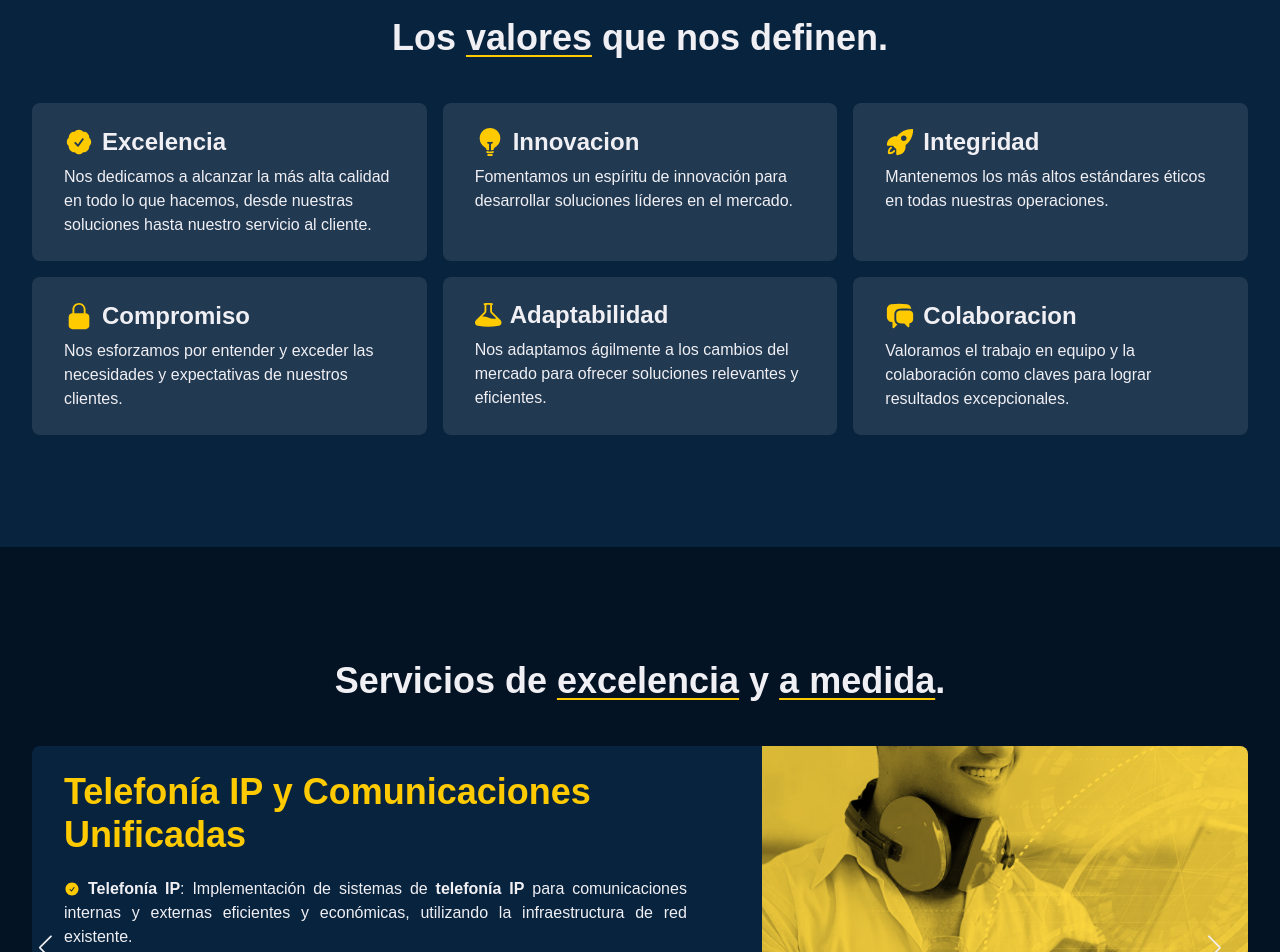
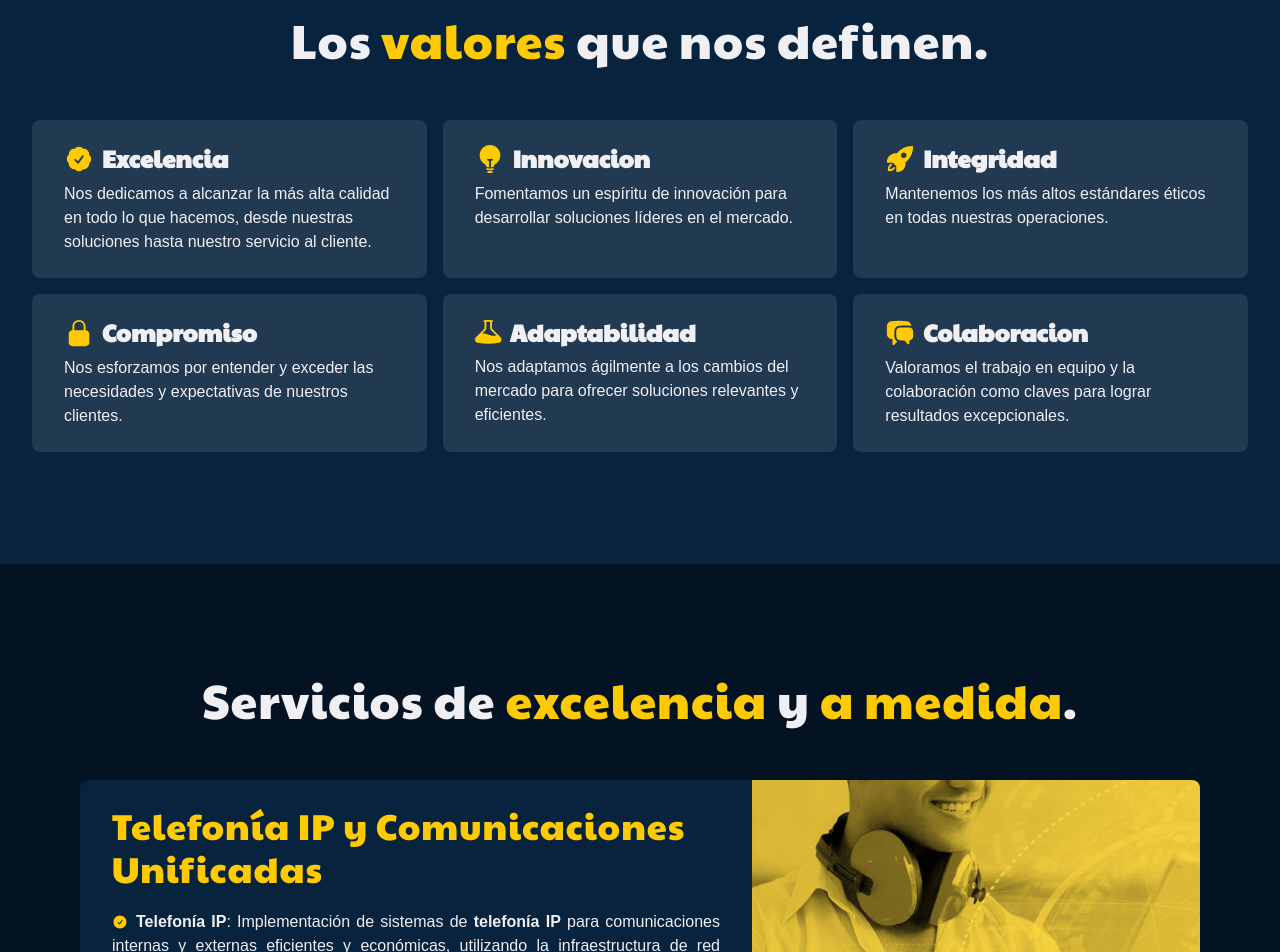
Before and after one commit to NicoPicotto/sveatech, a React (Vite) app: page / in a window 1280 px wide. Shown: the part 920-1872 px from the top of the page. Built offline with nearby package versions, Linux system fonts and the light colour scheme.

Commit message:
font change

```diff
--- a/package.json
+++ b/package.json
@@ -15,6 +15,7 @@
     "@emotion/styled": "^11.11.0",
     "@fontsource-variable/noto-sans-tc": "^5.0.4",
     "@fontsource/black-han-sans": "^5.0.17",
+    "@fontsource/paytone-one": "^5.0.18",
     "@fontsource/titan-one": "^5.0.18",
     "@heroicons/react": "^2.1.1",
     "framer-motion": "^11.0.3",
--- a/src/Components/Home/Hero/index.jsx
+++ b/src/Components/Home/Hero/index.jsx
@@ -20,7 +20,7 @@ const Hero = () => {
 				marginBlock='6em'
 			>
 				<Stack w='50%' paddingInline='3em' gap={5}>
-					<Heading maxW='20ch' as='h1' size='2xl' fontWeight="black">
+					<Heading maxW='20ch' as='h1' size='2xl' fontWeight="regular" letterSpacing={1}>
 						<Highlight
 							query={['Innovación', 'eficiencia', 'tu mano']}
 							styles={{ color: 'amarillo' }}
--- a/src/Components/Home/Servicios/index.jsx
+++ b/src/Components/Home/Servicios/index.jsx
@@ -25,15 +25,11 @@ import { ArrowRightIcon, CheckCircleIcon } from '@heroicons/react/24/solid';
 const Servicios = () => {
 	return (
 		<Section paddingBlock='7em'>
-			<Heading mb='1em' textAlign='center'>
+			<Heading mb='1em' textAlign='center' size="2xl" fontWeight="regular" letterSpacing={1}>
 				<Highlight
 					query={['excelencia', 'a medida']}
 					styles={{
-						color: 'natural',
-						textDecor: 'underline',
-						textUnderlineOffset: 5,
-						textDecorationThickness: 2,
-						textDecorationColor: 'amarillo',
+						color: 'amarillo',
 					}}
 				>
 					Servicios de excelencia y a medida.
@@ -69,7 +65,7 @@ const Servicios = () => {
 							w='60%'
 							gap={5}
 						>
-							<Heading fontSize='4xl' as='h3' color='amarillo'>
+							<Heading fontSize='4xl' as='h3' color='amarillo' fontWeight="regular" letterSpacing={1}>
 								Networking y Conectividad
 							</Heading>
 							<List spacing={5} flex={1}>
@@ -140,7 +136,7 @@ const Servicios = () => {
 							w='60%'
 							gap={5}
 						>
-							<Heading fontSize='4xl' as='h3' color='amarillo'>
+							<Heading fontSize='4xl' as='h3' color='amarillo' fontWeight="regular" letterSpacing={1}>
 								Telefonía IP y Comunicaciones Unificadas
 							</Heading>
 							<List spacing={5} flex={1}>
@@ -199,7 +195,7 @@ const Servicios = () => {
 							w='60%'
 							gap={5}
 						>
-							<Heading fontSize='4xl' as='h3' color='amarillo'>
+							<Heading fontSize='4xl' as='h3' color='amarillo' fontWeight="regular" letterSpacing={1}>
 								Soluciones de Omnicanalidad
 							</Heading>
 							<List spacing={5} flex={1}>
@@ -260,7 +256,7 @@ const Servicios = () => {
 							w='60%'
 							gap={5}
 						>
-							<Heading fontSize='4xl' as='h3' color='amarillo'>
+							<Heading fontSize='4xl' as='h3' color='amarillo' fontWeight="regular" letterSpacing={1}>
 								Cyberseguridad
 							</Heading>
 							<List spacing={5} flex={1}>
@@ -331,7 +327,7 @@ const Servicios = () => {
 							w='60%'
 							gap={5}
 						>
-							<Heading fontSize='4xl' as='h3' color='amarillo'>
+							<Heading fontSize='4xl' as='h3' color='amarillo' fontWeight="regular" letterSpacing={1}>
 								Infraestructura IT
 							</Heading>
 							<List spacing={5} flex={1}>
--- a/src/Components/Home/Servicios/swiper.css
+++ b/src/Components/Home/Servicios/swiper.css
@@ -5,6 +5,7 @@
 
 .swiper-slide {
 	height: auto !important;
+	padding-inline: 3em;
 }
 
 .swiper-button-prev {
@@ -22,5 +23,5 @@
 
 .swiper-button-next::after {
 	font-size: 25px;
-	margin-left: -20px;
+	margin-right: -20px;
 }
--- a/src/Components/Home/Valores/index.jsx
+++ b/src/Components/Home/Valores/index.jsx
@@ -14,15 +14,11 @@ import data from './data';
 const Valores = () => {
 	return (
 		<Section bgColor='azul-2' paddingBlock='7em'>
-			<Heading mb='1em' textAlign='center'>
+			<Heading mb='1em' textAlign='center' size='2xl' fontWeight="regular" letterSpacing={1}>
 				<Highlight
 					query='valores'
 					styles={{
-						color: 'natural',
-						textDecor: 'underline',
-						textUnderlineOffset: 5,
-						textDecorationThickness: 2,
-						textDecorationColor: 'amarillo',
+						color: 'amarillo',
 					}}
 				>
 					Los valores que nos definen.
--- a/src/Styles/theme.jsx
+++ b/src/Styles/theme.jsx
@@ -10,7 +10,7 @@ const colors = {
 
 const fonts = {
 	body: `'Noto Sans TC Variable', sans-serif;`,
-	heading: `'Noto Sans TC Variable', sans-serif;`,
+	heading: `'Paytone One', sans-serif`,
 };
 
 const styles = {
--- a/src/main.jsx
+++ b/src/main.jsx
@@ -1,9 +1,8 @@
 import React from 'react'
 import ReactDOM from 'react-dom/client'
 import App from './App.jsx'
-import '@fontsource/black-han-sans';
+import '@fontsource/paytone-one';
 import '@fontsource-variable/noto-sans-tc';
-import '@fontsource/titan-one';
 import './index.css'
 
 ReactDOM.createRoot(document.getElementById('root')).render(
```
Also changed, not shown: 1 other file (tests, documents, lock files or other folders).
